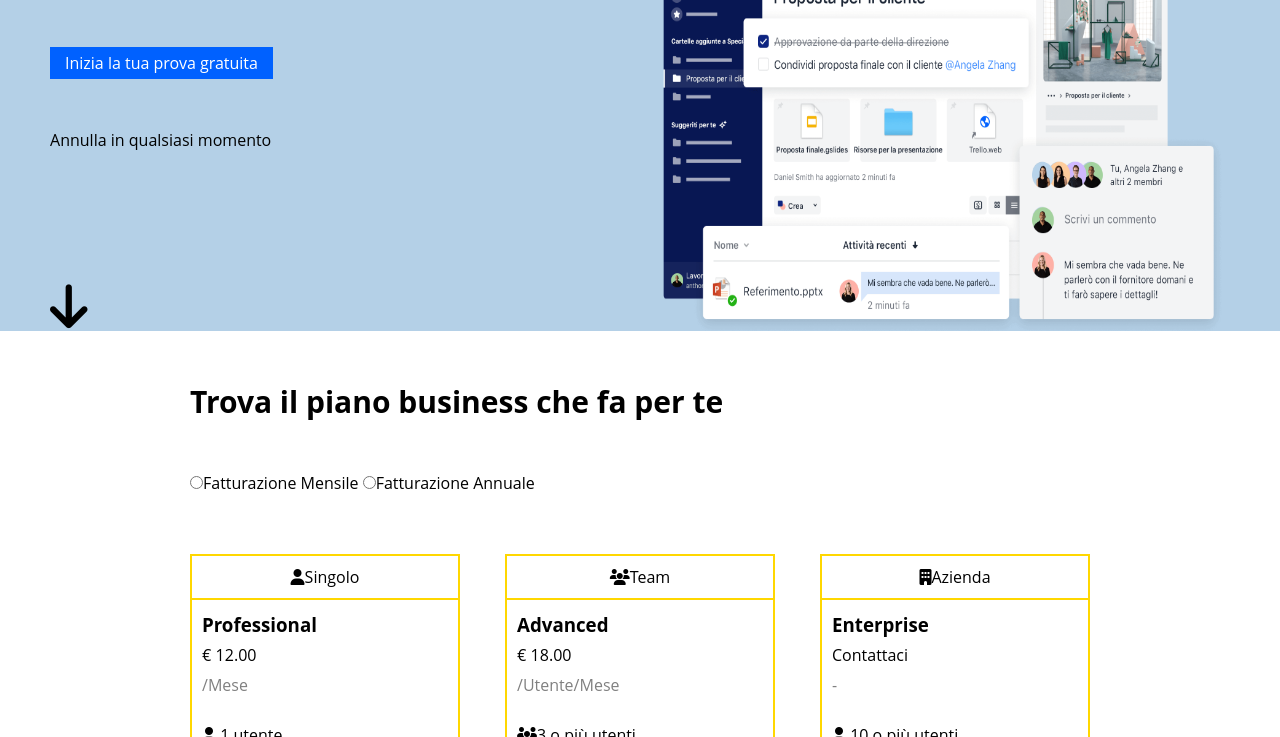
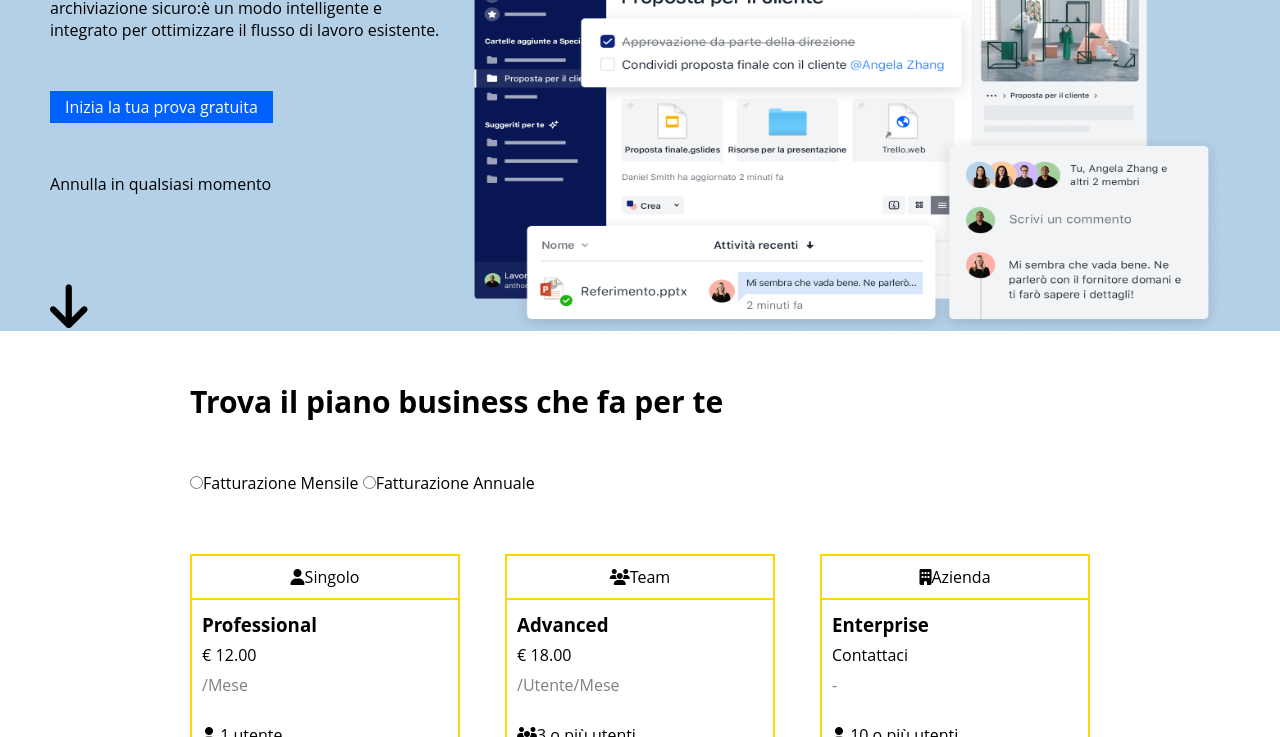
Before and after one commit to AndreaPiazza33/htmlcss-dropbox, a plain HTML site: page index.html in a window 1280 px wide. Shown: the part 363-1100 px from the top of the page. Drawn offline with Linux system fonts and the light colour scheme.

Commit message:
style: modified width first section boxes

```diff
--- a/CSS/style.css
+++ b/CSS/style.css
@@ -40,7 +40,7 @@ img{
     display: flex;
     flex-direction: column;
     flex-wrap: wrap;
-    width: calc(100% / 2);
+    width: calc(100% / 3);
     align-items: flex-start;
 }
 
@@ -85,7 +85,7 @@ header ul{
 }
 .img-box{
     height: 400px;
-    width: calc(100% / 2);
+    width: calc(2 * 100% / 3);
     display: flex;
     align-items: end;
 }
```
